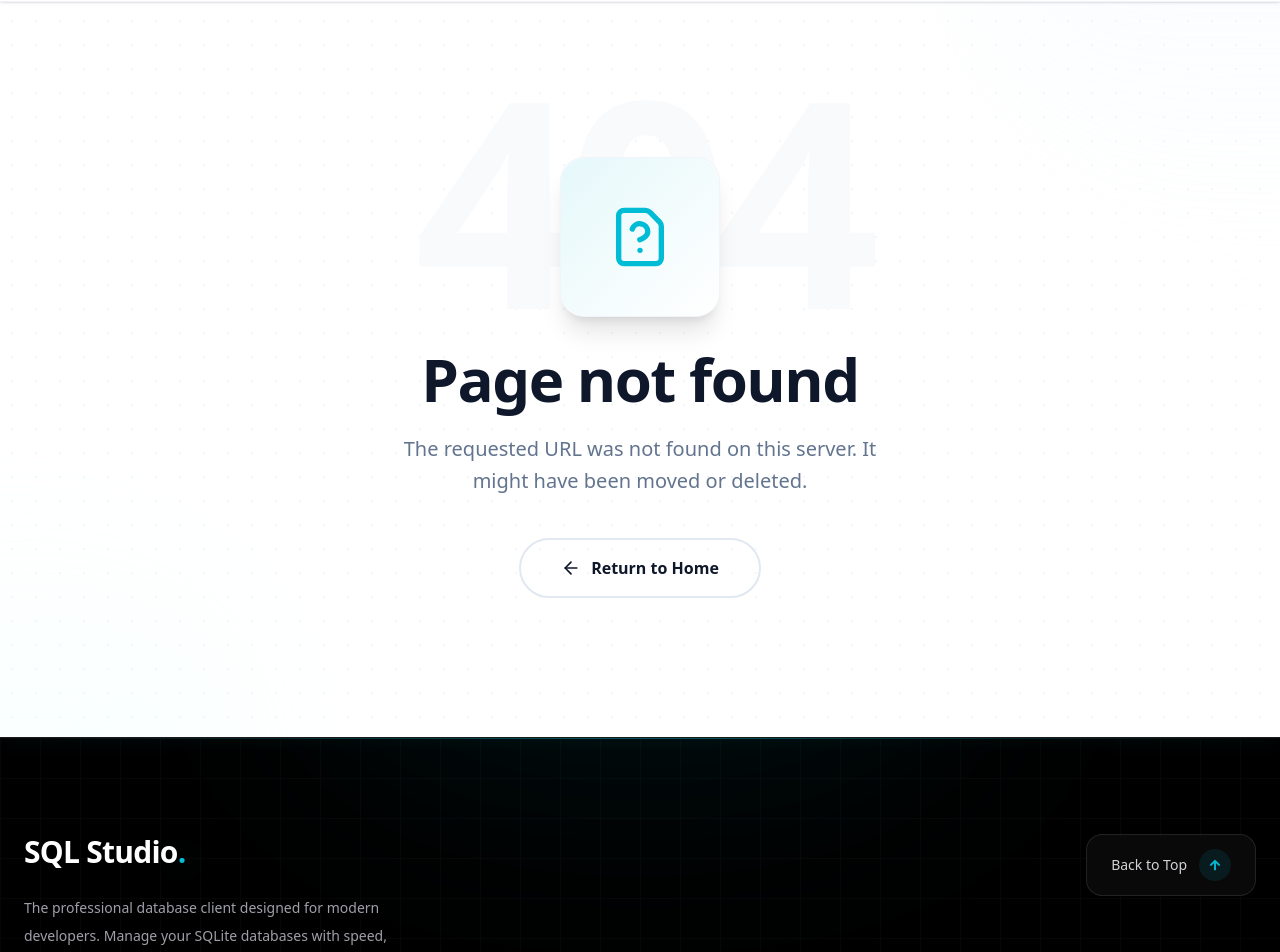
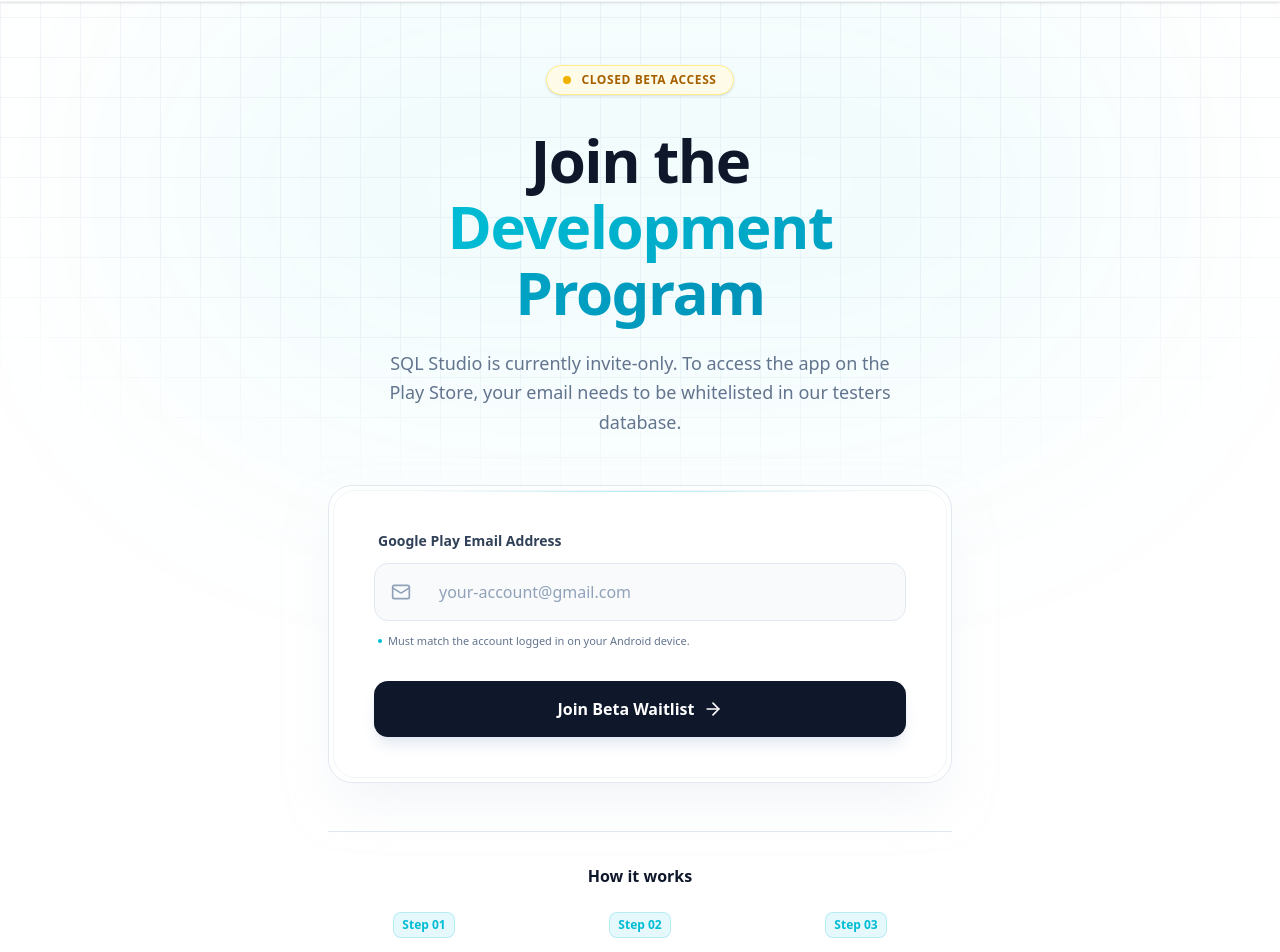
Before and after one commit to dariomatias-dev/sql_studio_web, a Next.js app: page /download in a window 1280 px wide. Before the commit this address had no page. Shown: the part 63-1015 px from the top of the page. Built offline with nearby package versions, Linux system fonts and the light colour scheme.

Commit message:
feat(app): created download page
- Developed a page for downloading the application.

```diff
--- /dev/null
+++ b/app/download/page.tsx
@@ -0,0 +1,204 @@
+"use client";
+
+import Link from "next/link";
+import { useState, useEffect } from "react";
+import { FaGooglePlay } from "react-icons/fa";
+import { Mail, CheckCircle2, Loader2, ArrowRight } from "lucide-react";
+
+import { useHeaderTransparency } from "@/context/header-transparency-context";
+
+const DownloadBetaPage = () => {
+  const { setEnabled } = useHeaderTransparency();
+  const [email, setEmail] = useState("");
+  const [status, setStatus] = useState<"idle" | "submitting" | "success">(
+    "idle"
+  );
+
+  useEffect(() => {
+    setEnabled(false);
+    return () => setEnabled(true);
+  }, [setEnabled]);
+
+  const handleSubmit = (e: React.FormEvent) => {
+    e.preventDefault();
+    setStatus("submitting");
+
+    setTimeout(() => {
+      setStatus("success");
+    }, 2000);
+  };
+
+  return (
+    <section className="relative min-h-screen bg-white pt-32 pb-24 overflow-hidden flex flex-col items-center">
+      <div className="absolute inset-0 bg-[linear-gradient(to_right,#f1f5f9_1px,transparent_1px),linear-gradient(to_bottom,#f1f5f9_1px,transparent_1px)] bg-size-[40px_40px] mask-[radial-gradient(ellipse_80%_50%_at_50%_0%,#000_70%,transparent_100%)] pointer-events-none"></div>
+      <div className="absolute top-0 left-1/2 -translate-x-1/2 w-[1000px] h-[500px] bg-[#00BCD4]/5 blur-[130px] rounded-full pointer-events-none"></div>
+
+      <div className="relative z-10 w-full max-w-2xl px-6 flex flex-col items-center">
+        <div className="text-center mb-12">
+          <div className="inline-flex items-center gap-2.5 px-4 py-1.5 rounded-full bg-yellow-50 border border-yellow-200 shadow-sm mb-8 cursor-default">
+            <span className="relative flex h-2 w-2">
+              <span className="animate-ping absolute inline-flex h-full w-full rounded-full bg-yellow-500 opacity-75"></span>
+              <span className="relative inline-flex rounded-full h-2 w-2 bg-yellow-500"></span>
+            </span>
+            <span className="text-xs font-bold text-yellow-700 tracking-wider uppercase">
+              Closed Beta Access
+            </span>
+          </div>
+
+          <h1 className="text-4xl md:text-5xl lg:text-6xl font-extrabold text-slate-900 mb-6 tracking-tight leading-[1.1]">
+            Join the <br />
+            <span className="text-transparent bg-clip-text bg-linear-to-r from-[#00BCD4] to-cyan-600">
+              Development Program
+            </span>
+          </h1>
+
+          <p className="text-slate-500 text-lg leading-relaxed max-w-lg mx-auto">
+            SQL Studio is currently invite-only. To access the app on the Play
+            Store, your email needs to be whitelisted in our testers database.
+          </p>
+        </div>
+
+        <div className="w-full bg-white/60 backdrop-blur-xl border border-slate-200 rounded-3xl p-1 shadow-2xl shadow-slate-200/50 relative overflow-hidden">
+          <div className="bg-white rounded-[1.4rem] p-8 md:p-10 border border-slate-100 relative overflow-hidden">
+            <div className="absolute top-0 left-1/2 -translate-x-1/2 w-3/4 h-px bg-linear-to-r from-transparent via-[#00BCD4]/30 to-transparent"></div>
+
+            {status === "success" ? (
+              <div className="text-center animate-in fade-in zoom-in duration-500">
+                <div className="w-20 h-20 bg-emerald-50 rounded-full flex items-center justify-center mx-auto mb-6 border border-emerald-100 shadow-[0_0_30px_-10px_rgba(16,185,129,0.2)]">
+                  <CheckCircle2 className="w-10 h-10 text-emerald-500" />
+                </div>
+
+                <h3 className="text-2xl font-bold text-slate-900 mb-3">
+                  Request Received
+                </h3>
+                <p className="text-slate-500 mb-8 leading-relaxed text-sm">
+                  You have been added to the waiting list. Please wait for an{" "}
+                  <span className="text-slate-700 font-bold">
+                    invitation email
+                  </span>{" "}
+                  within the next 24 hours.
+                </p>
+
+                <div className="bg-slate-50 border border-slate-200 rounded-xl p-4 mb-8 text-left flex gap-3 items-start">
+                  <div className="mt-0.5 min-w-1 h-4 bg-[#00BCD4] rounded-full"></div>
+                  <p className="text-xs text-slate-500 leading-relaxed">
+                    <strong className="text-slate-700 block mb-1">
+                      Important:
+                    </strong>
+                    The Play Store link below will show an error (&quot;App not
+                    available&quot;) until your email is officially approved in
+                    our console. Please wait for the confirmation email.
+                  </p>
+                </div>
+
+                <Link
+                  href="https://play.google.com/"
+                  target="_blank"
+                  className="group relative w-full inline-flex items-center justify-center gap-3 bg-slate-900 text-white px-6 py-4 rounded-xl font-bold text-base transition-all duration-300 hover:bg-slate-800 hover:scale-[1.02] shadow-xl shadow-slate-200"
+                >
+                  <FaGooglePlay className="text-[#00BCD4] text-xl" />
+                  <span>Open in Play Store</span>
+                </Link>
+              </div>
+            ) : (
+              <form onSubmit={handleSubmit} className="space-y-8">
+                <div className="space-y-3">
+                  <label
+                    htmlFor="email"
+                    className="text-sm font-semibold text-slate-700 ml-1 block"
+                  >
+                    Google Play Email Address
+                  </label>
+                  <div className="relative group">
+                    <div className="absolute -inset-0.5 bg-linear-to-r from-[#00BCD4] to-cyan-400 rounded-xl opacity-0 group-focus-within:opacity-100 transition duration-500 blur-sm"></div>
+                    <div className="relative flex items-center bg-slate-50 border border-slate-200 rounded-xl overflow-hidden focus-within:border-white focus-within:bg-white transition-all">
+                      <div className="pl-4 pr-3 text-slate-400">
+                        <Mail className="w-5 h-5" />
+                      </div>
+
+                      <input
+                        type="email"
+                        id="email"
+                        required
+                        value={email}
+                        onChange={(e) => setEmail(e.target.value)}
+                        placeholder="your-account@gmail.com"
+                        className="w-full bg-transparent py-4 px-4 text-slate-900 placeholder:text-slate-400 focus:outline-none font-medium"
+                      />
+                    </div>
+                  </div>
+                  <p className="text-[11px] text-slate-500 ml-1 flex items-center gap-1.5">
+                    <span className="w-1 h-1 rounded-full bg-[#00BCD4]"></span>
+                    Must match the account logged in on your Android device.
+                  </p>
+                </div>
+
+                <button
+                  type="submit"
+                  disabled={status === "submitting"}
+                  className="group relative w-full flex items-center justify-center gap-2 bg-slate-900 hover:bg-slate-800 text-white font-bold py-4 rounded-xl transition-all duration-300 disabled:opacity-70 disabled:cursor-not-allowed overflow-hidden shadow-lg shadow-slate-200"
+                >
+                  <div className="absolute top-0 -left-full w-full h-full bg-linear-to-r from-transparent via-white/20 to-transparent skew-x-[-25deg] animate-[shine_2s_infinite]"></div>
+
+                  {status === "submitting" ? (
+                    <>
+                      <Loader2 className="w-5 h-5 animate-spin" />
+                      <span>Processing...</span>
+                    </>
+                  ) : (
+                    <>
+                      <span>Join Beta Waitlist</span>
+                      <ArrowRight className="w-5 h-5 group-hover:translate-x-1 transition-transform" />
+                    </>
+                  )}
+                </button>
+              </form>
+            )}
+          </div>
+        </div>
+
+        <div className="mt-12 border-t border-slate-200 pt-8 w-full">
+          <h4 className="text-slate-900 font-semibold mb-6 text-center">
+            How it works
+          </h4>
+          <div className="grid grid-cols-1 md:grid-cols-3 gap-6">
+            {[
+              {
+                step: "01",
+                title: "Submit Email",
+                desc: "Enter your Google Play email above to join the list.",
+              },
+              {
+                step: "02",
+                title: "Wait for Invite",
+                desc: "We'll enable access and notify you via email.",
+              },
+              {
+                step: "03",
+                title: "Download",
+                desc: "Access the Play Store link to install the app.",
+              },
+            ].map((item, idx) => (
+              <div
+                key={idx}
+                className="flex flex-col items-center text-center gap-2 group"
+              >
+                <span className="text-xs font-bold text-[#00BCD4] bg-[#00BCD4]/10 px-2 py-1 rounded-md mb-1 border border-[#00BCD4]/20">
+                  Step {item.step}
+                </span>
+                <span className="text-sm font-bold text-slate-700">
+                  {item.title}
+                </span>
+                <span className="text-xs text-slate-500 leading-relaxed max-w-[150px]">
+                  {item.desc}
+                </span>
+              </div>
+            ))}
+          </div>
+        </div>
+      </div>
+    </section>
+  );
+};
+
+export default DownloadBetaPage;
```
